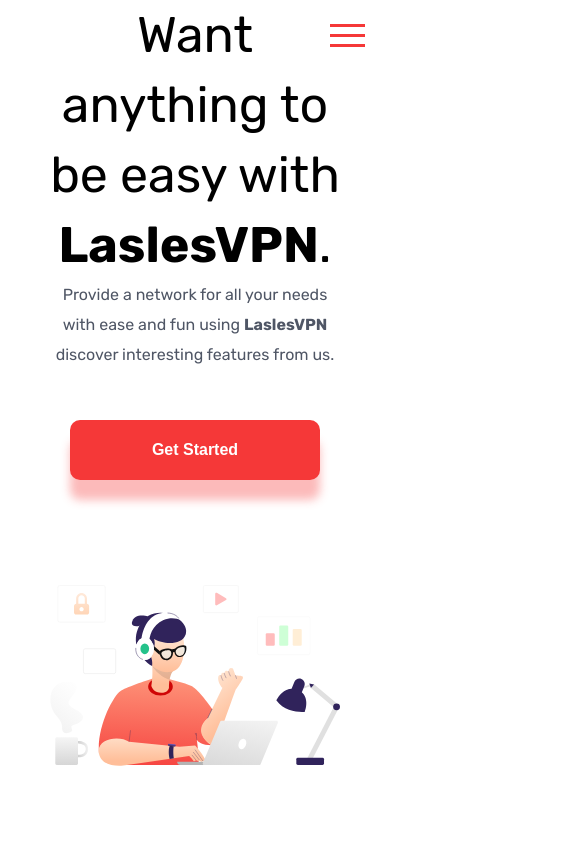
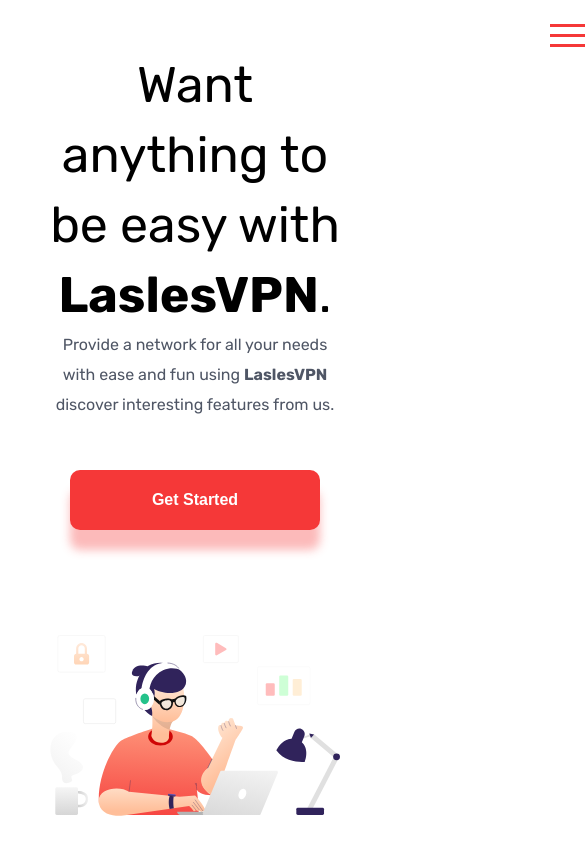
Before and after one commit to catherineblu/LaslesVPN, a plain HTML site: page index.html in a window 390 px wide. Shown: the top 844 px of the page, 585 px wide, since content can reach past the window. Drawn offline with Linux system fonts and the light colour scheme.

Commit message:
position of hamburger ready

```diff
--- a/style.css
+++ b/style.css
@@ -451,13 +451,14 @@ p {
   .hamburger {
     width: 35px;
     height: 30px;
-    position: absolute;
+    position: relative;
     top: 20px;
-    right: 25px;
+    left: 550px;
     display: flex;
     flex-direction: column;
     justify-content: space-around;
     cursor: pointer;
+    margin-bottom: 20px;
   }
   .optional-nav {
     display: block;
```
